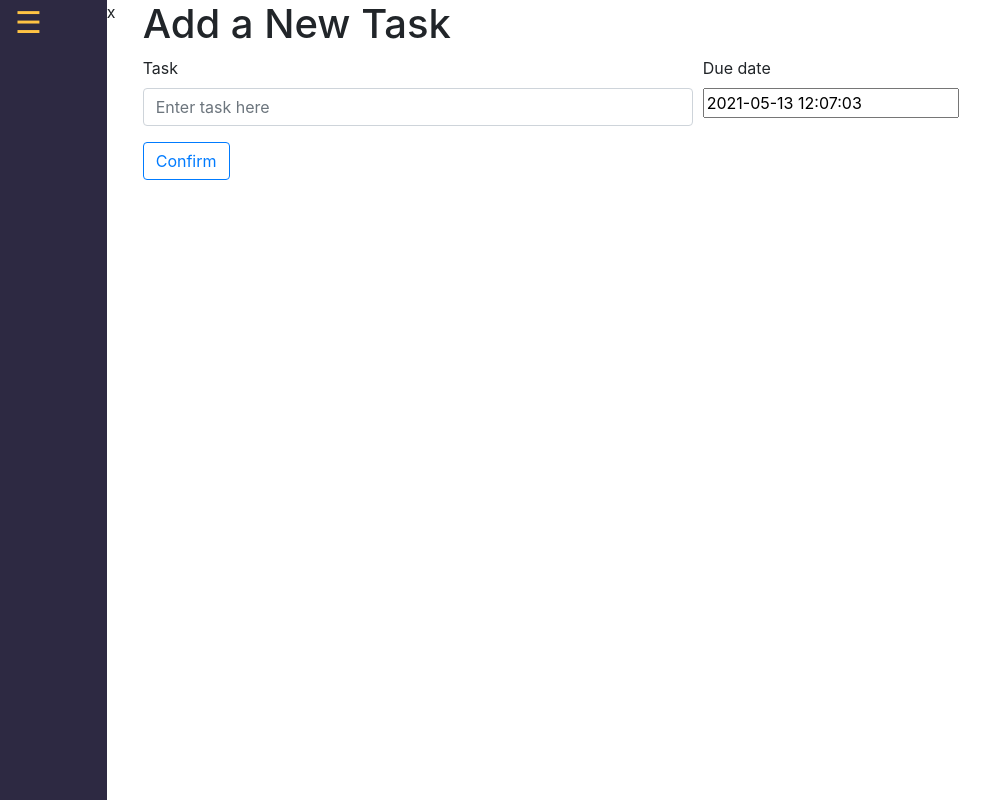
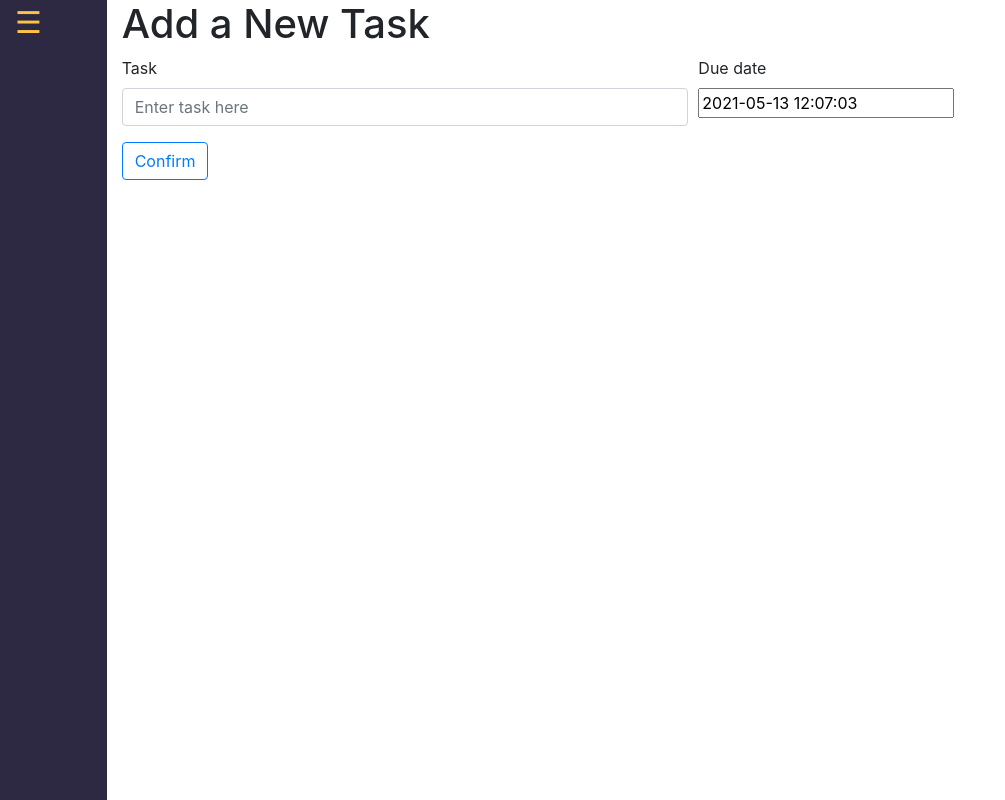
Before and after one commit to CS192-CalNotes/CalNotes, a Django app: page /newtask in a window 1280 px wide. Shown: the whole page, without its empty margins (0-1005 px from the left). Run offline with Django 3.2, Linux system fonts and the light colour scheme; some libraries are stand-ins or nearby versions.

Commit message:
fix: removed 'x'

```diff
--- a/CalNotes/calnote/templates/calnote/taskform.html
+++ b/CalNotes/calnote/templates/calnote/taskform.html
@@ -1,8 +1,8 @@
 {% extends "calnote/layout.html" %}
 
-{% block body %}x
+{% block body %}
 
-<div class="container">
+<div class="col">
     <h1>{{ action }}</h1>
     <form action ="" method="POST" >
         {% csrf_token %}
```
